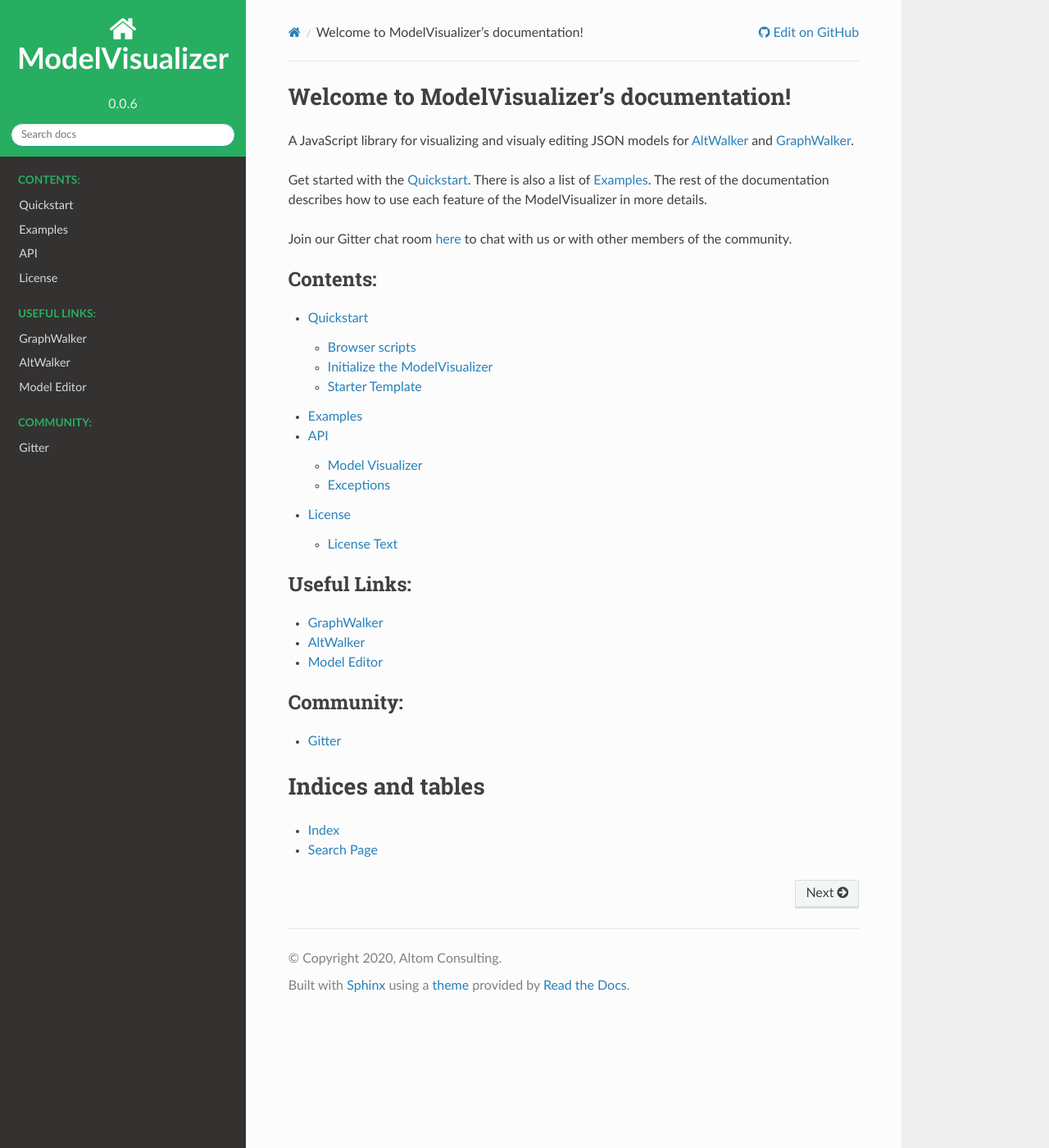
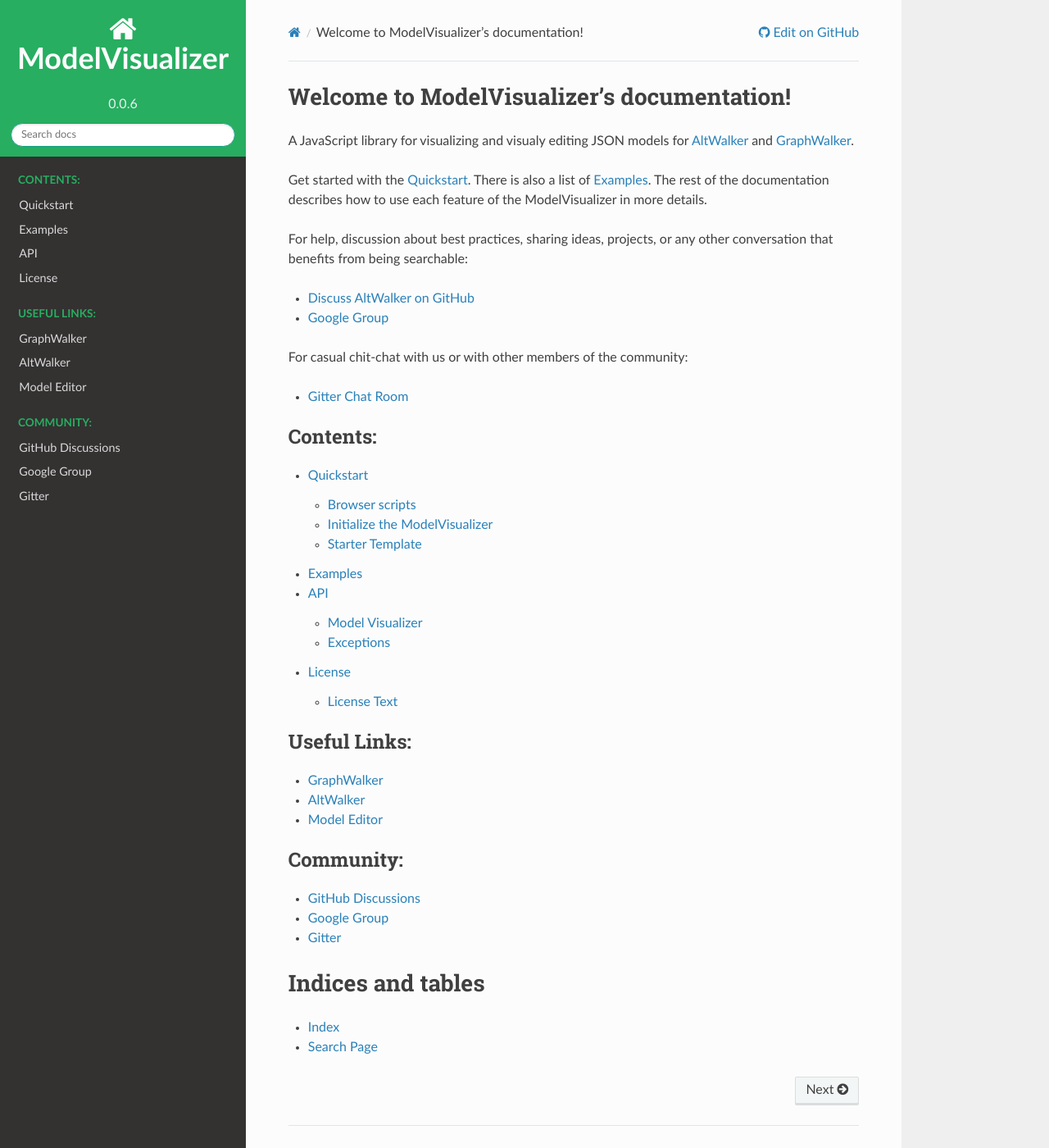
Before and after one commit to altwalker/model-visualizer, a Sphinx documentation site: the page built from docs/index.rst, in a window 1280 px wide and 1400 px high. Shown: the whole window at 82% size. Built offline with Sphinx 7.4.7 and the Read the Docs theme 2.0.0, drawn with Linux system fonts in a browser that asks for light colours.

Commit message:
Update docs

```diff
--- a/docs/index.rst
+++ b/docs/index.rst
@@ -11,8 +11,15 @@ Get started with the :doc:`quickstart`. There is also a list of
 :doc:`examples`. The rest of the documentation describes how to
 use each feature of the ModelVisualizer in more details.
 
-Join our Gitter chat room `here <https://gitter.im/altwalker/community>`_ to chat
-with us or with other members of the community.
+For help, discussion about best practices, sharing ideas, projects,
+or any other conversation that benefits from being searchable:
+
+* `Discuss AltWalker on GitHub <https://github.com/orgs/altwalker/discussions>`_
+* `Google Group <https://groups.google.com/g/altwalker>`_
+
+For casual chit-chat with us or with other members of the community:
+
+* `Gitter Chat Room <https://groups.google.com/g/altwalker>`_
 
 .. toctree::
    :maxdepth: 2
@@ -33,6 +40,8 @@ with us or with other members of the community.
 .. toctree::
     :caption: Community:
 
+    GitHub Discussions <https://github.com/orgs/altwalker/discussions>
+    Google Group <https://groups.google.com/g/altwalker>
     Gitter <https://gitter.im/altwalker/community>
 
 
```
Also changed, not shown: README.md (+8 -1 lines).
